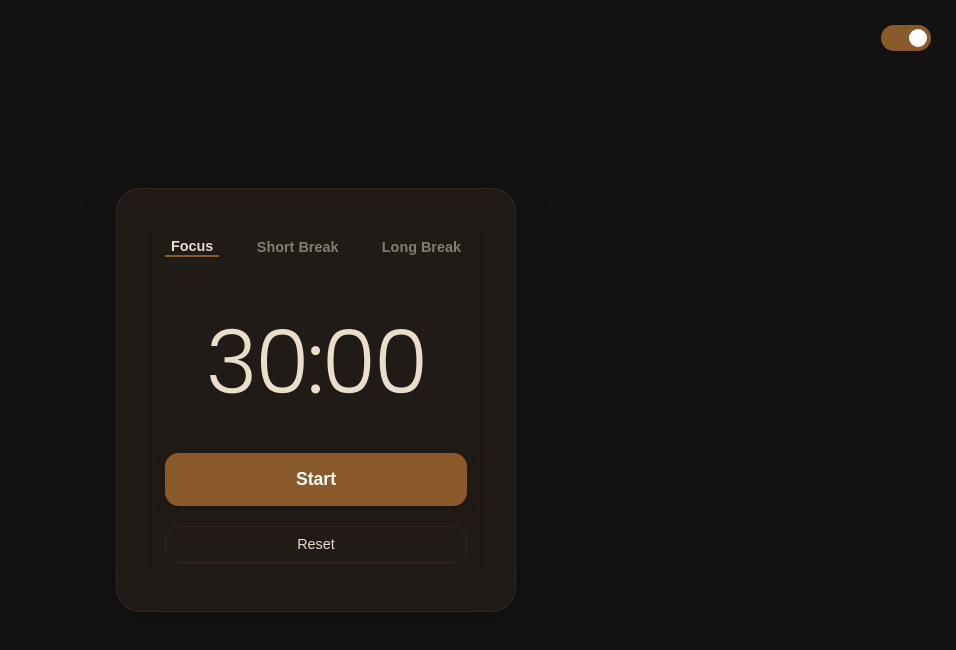
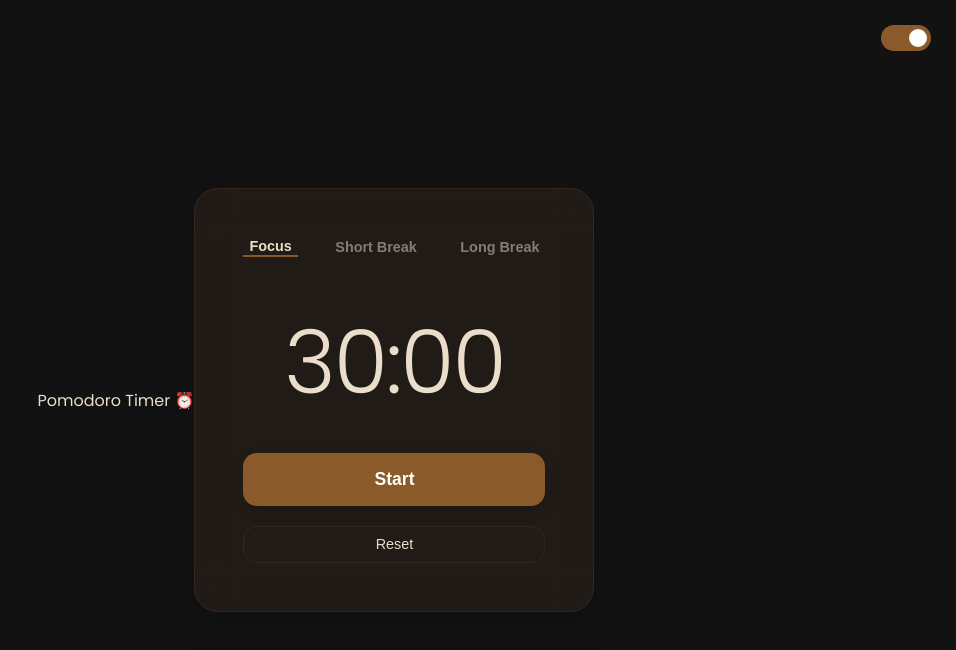
Before and after one commit to SUYASHADITYA919/pomodoro, a React (Vite) app: page / in a window 1280 px wide. Shown: the top 650 px of the page, without its empty margins (324-1280 px from the left). Built offline with nearby package versions, Linux system fonts and the light colour scheme; the HTML template or start-up script is replaced by a standard one.

Commit message:
Update App.jsx

```diff
--- a/src/App.jsx
+++ b/src/App.jsx
@@ -68,6 +68,7 @@ function App() {
 
   return (
     <div className="app-root">
+      Pomodoro Timer ⏰
       <div className="theme-toggle-container">
         <label className="switch">
           <input
```
